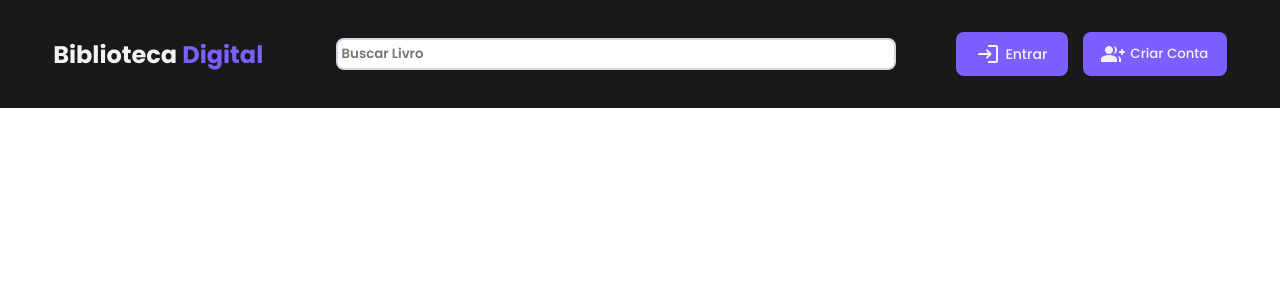
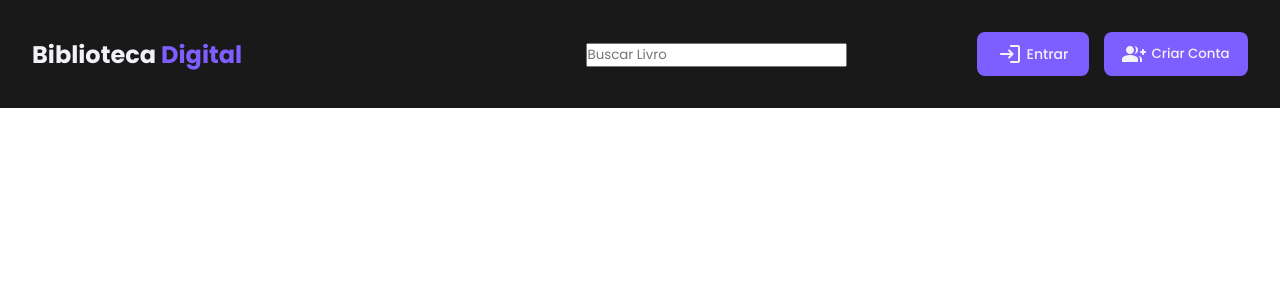
Before and after one commit to LuizFelipe-Mazza/LibraryFront-End, a React (Create React App) app: page / in a window 1280 px wide. Shown: the top 300 px of the page. Built offline with nearby package versions, Linux system fonts and the light colour scheme; no server answers.

Commit message:
doc: change input and upgrade in search

```diff
--- a/src/css/publicheader.scss
+++ b/src/css/publicheader.scss
@@ -9,8 +9,8 @@ nav {
   width: 100%;
   display: flex;
   align-items: center;
+  justify-content: space-between;
   padding: 2rem;
-  justify-content: space-around;
   background: #191919;
 
   h1 {
@@ -26,28 +26,48 @@ nav h1 span {
 nav h1 span img {
   margin-left: 10px;
 }
-
-nav input {
-  display: flex;
-  flex-direction: row;
-  margin-left: 30px;
-  font-family: 'Poppins', sans-serif;
-  font-weight: 600;
-  outline-color: #2c3a47;
-  border: #d1d8e0 2px solid;
-  border-radius: 0.5rem;
-  padding: 4px;
-
-  width: 35rem;
+.box {
+  position: absolute;
+  top: 50%;
+  left: 50%;
+  transform: translate(-50%, -50%);
+  .input {
+    padding: 5px;
+    width: 40px;
+    max-width: 28rem;
+    height: 40px;
+    background: none;
+    border: 2px solid #7d5fff;
+    border-radius: 50px;
+    box-sizing: border-box;
+    font-family: 'Poppins';
+    color: #7d5fff;
+    outline: none;
+    transition: 0.5s;
+  }
+  .i {
+    position: absolute;
+    top: 50%;
+    right: -1px;
+    transform: translate(-50%, -50%);
+    font-size: 20px;
+    color: #7d5fff;
+    transition: 0.2s;
+  }
+}
+.box:hover .input {
+  width: 28rem;
+  background: #202020;
+  border-radius: 10px;
 }
 
-.sub {
-  width: 50%;
-  display: flex;
-  justify-content: space-between;
+.box:hover .i {
+  opacity: 0;
+  z-index: -1;
 }
 .login {
   display: flex;
+  justify-content: right;
   flex-direction: row;
 }
 
@@ -220,6 +240,7 @@ nav input {
     margin-right: 10rem;
   }
 }
+
 @media screen and (max-width: 960px) {
   nav {
     position: absolute;
@@ -354,12 +375,11 @@ nav input {
   }
 }
 
-
 @media screen and (max-width: 768px) {
   nav {
     width: 100%;
     position: absolute;
-    padding:2rem;
+    padding: 2rem;
   }
 
   .mobileMenu {
@@ -494,7 +514,7 @@ nav input {
   nav {
     width: 100%;
     position: absolute;
-    padding:2rem;
+    padding: 2rem;
   }
 
   .mobileMenu {
@@ -611,7 +631,7 @@ nav input {
     color: #f1f2f6;
     width: 6rem;
     border: none;
-    margin-right:10px;
+    margin-right: 10px;
   }
 
   .login .createAccount {
@@ -629,7 +649,7 @@ nav input {
   nav {
     width: 100%;
     position: absolute;
-    padding:1rem;
+    padding: 1rem;
   }
 
   .mobileMenu {
@@ -746,7 +766,7 @@ nav input {
     color: #f1f2f6;
     width: 5rem;
     border: none;
-    margin-right:5px;
+    margin-right: 5px;
   }
 
   .login .createAccount {
```
